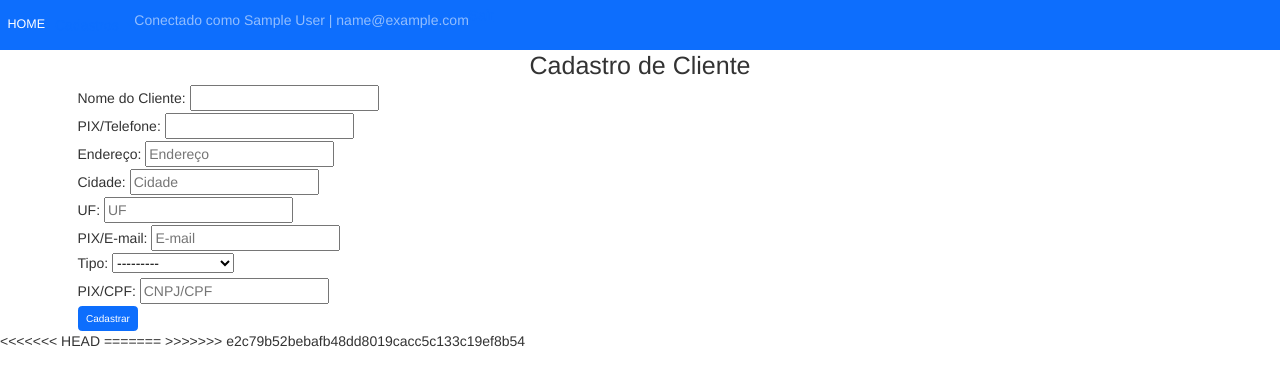
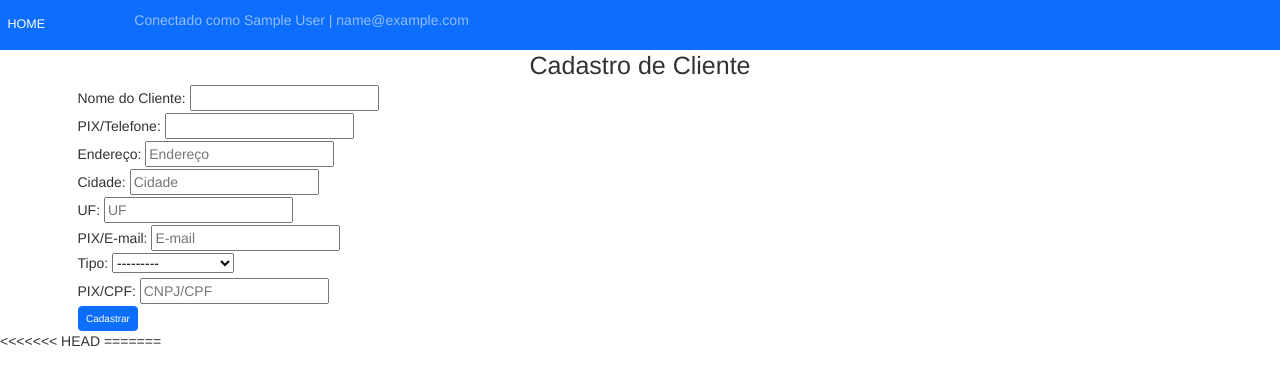
Before and after one commit to thiaguiarfideles/Plano_Real-APP, a Django app: page /agendaFinanceira/cadastrar_cliente/ in a window 1280 px wide. Shown: the top 386 px of the page. Run offline with Django 3.2, Linux system fonts and the light colour scheme; the visitor is signed in with stand-in values (Sample User, id 1); some libraries are stand-ins or nearby versions.

Commit message:
Update base.html

```diff
--- a/templates/agendaFinanceiraApp/base.html
+++ b/templates/agendaFinanceiraApp/base.html
@@ -186,4 +186,3 @@
 </html>
 =======
 </html>
->>>>>>> e2c79b52bebafb48dd8019cacc5c133c19ef8b54
```
